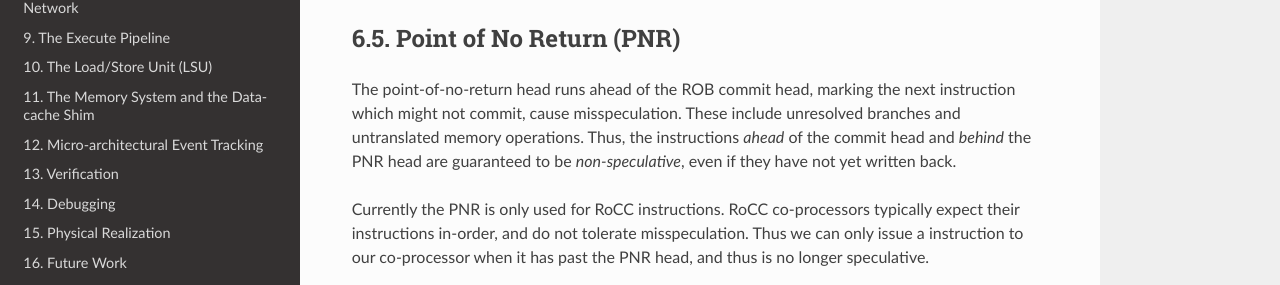
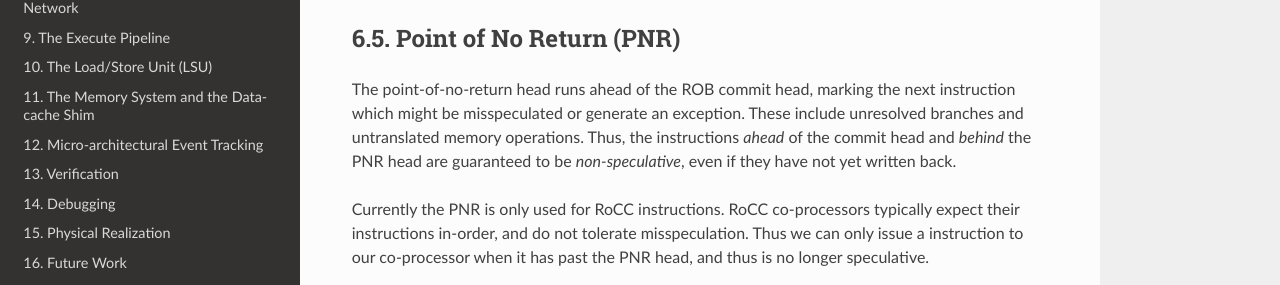
Before and after one commit to riscv-boom/riscv-boom, a Sphinx documentation site: the page built from docs/sections/reorder-buffer.rst, in a window 1280 px wide and 900 px high, scrolled down 3407 px. Shown: the part 441-726 px from the top of the window. Built offline with Sphinx 7.4.7 and the Read the Docs theme 2.0.0, drawn with Linux system fonts in a browser that asks for light colours.

Commit message:
[rocc] Address style

```diff
--- a/docs/sections/reorder-buffer.rst
+++ b/docs/sections/reorder-buffer.rst
@@ -198,10 +198,11 @@ Point of No Return (PNR)
 ------------------------
 
 The point-of-no-return head runs ahead of the ROB commit head, marking the
-next instruction which might not commit, cause misspeculation. These include
-unresolved branches and untranslated memory operations. Thus, the instructions
-*ahead* of the commit head and *behind* the PNR head are guaranteed to be
-*non-speculative*, even if they have not yet written back.
+next instruction which might be misspeculated or generate an exception.
+These include unresolved branches and untranslated memory operations.
+Thus, the instructions *ahead* of the commit head and *behind* the PNR
+head are guaranteed to be *non-speculative*, even if they have not yet
+written back.
 
 Currently the PNR is only used for RoCC instructions. RoCC co-processors
 typically expect their instructions in-order, and do not tolerate misspeculation.
```
Also changed, not shown: 3 other files.
